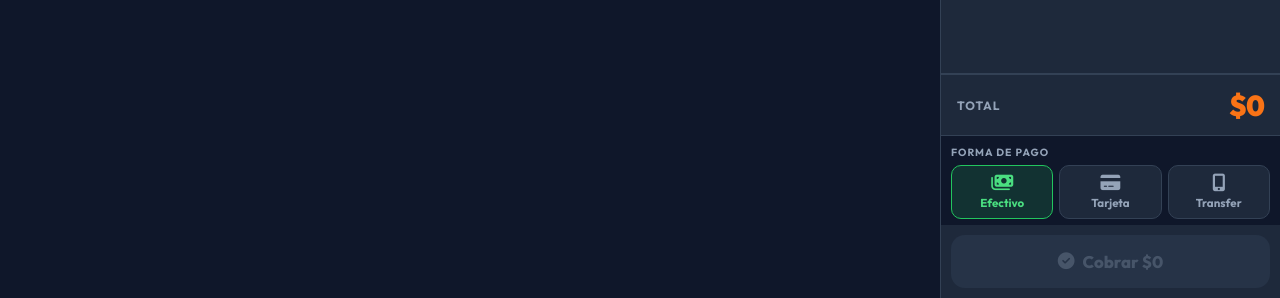
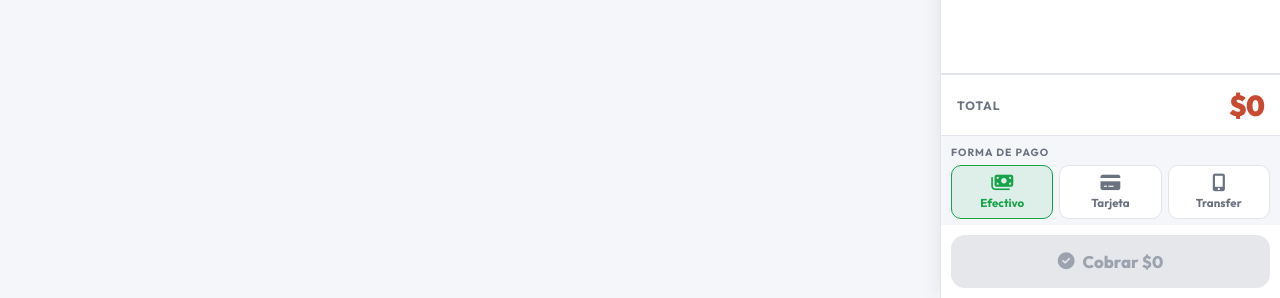
Before and after one commit to albertodonaldonarvaez-cloud/menudo, a website: page caja.html in a window 1280 px wide. Shown: the part 502-800 px from the top of the page. Drawn offline with Linux system fonts and the light colour scheme; no server answers.

Commit message:
fix: POS tema claro - fondos blancos/grises, texto oscuro, acentos terracota y verde

```diff
--- a/caja.html
+++ b/caja.html
@@ -22,16 +22,16 @@
     }
 
     :root {
-      --bg:      #0F172A;
-      --bg2:     #1E293B;
-      --bg3:     #263347;
-      --border:  #334155;
-      --text:    #F1F5F9;
-      --muted:   #94A3B8;
-      --primary: #F97316;   /* naranja cálido */
-      --green:   #22C55E;
-      --red:     #EF4444;
-      --amber:   #F59E0B;
+      --bg:      #F5F6FA;
+      --bg2:     #FFFFFF;
+      --bg3:     #F0F0F3;
+      --border:  #E2E4EC;
+      --text:    #1F2937;
+      --muted:   #6B7280;
+      --primary: #C84B31;   /* terracota del menú */
+      --green:   #16A34A;
+      --red:     #DC2626;
+      --amber:   #D97706;
     }
 
     html, body {
@@ -96,7 +96,7 @@
       cursor: pointer;
       transition: color 0.2s, border-color 0.2s;
     }
-    .pos-bar-action:hover { color: var(--text); border-color: #64748B; }
+    .pos-bar-action:hover { color: var(--text); border-color: var(--muted); }
 
     /* ── LAYOUT ─────────────────────────────────────── */
     .pos-root {
@@ -192,6 +192,7 @@
       border-left: 1px solid var(--border);
       display: flex;
       flex-direction: column;
+      box-shadow: -4px 0 16px rgba(0,0,0,0.06);
     }
 
     /* Cabecera del ticket */
@@ -373,11 +374,11 @@
     }
     .pay-btn i { font-size: 1.1rem; }
     .pay-btn.active {
-      background: rgba(34,197,94,0.15);
+      background: rgba(22,163,74,0.1);
       border-color: var(--green);
-      color: #4ADE80;
+      color: var(--green);
     }
-    .pay-btn:not(.active):hover { border-color: #64748B; color: var(--text); }
+    .pay-btn:not(.active):hover { border-color: var(--muted); color: var(--text); }
 
     /* Botón cobrar */
     .cobrar-wrap { padding: 10px; }
@@ -394,7 +395,7 @@
       cursor: pointer;
       display: flex; align-items: center; justify-content: center; gap: 8px;
       transition: all 0.2s;
-      box-shadow: 0 4px 20px rgba(22,163,74,0.35);
+      box-shadow: 0 4px 20px rgba(22,163,74,0.25);
       position: relative;
       overflow: hidden;
     }
@@ -405,11 +406,11 @@
       background: rgba(255,255,255,0);
       transition: background 0.1s;
     }
-    .cobrar-btn:hover:not(:disabled)::after { background: rgba(255,255,255,0.05); }
+    .cobrar-btn:hover:not(:disabled)::after { background: rgba(255,255,255,0.08); }
     .cobrar-btn:active:not(:disabled) { transform: scale(0.98); }
     .cobrar-btn:disabled {
-      background: var(--bg3);
-      color: #475569;
+      background: #E5E7EB;
+      color: #9CA3AF;
       cursor: not-allowed;
       box-shadow: none;
     }
```
